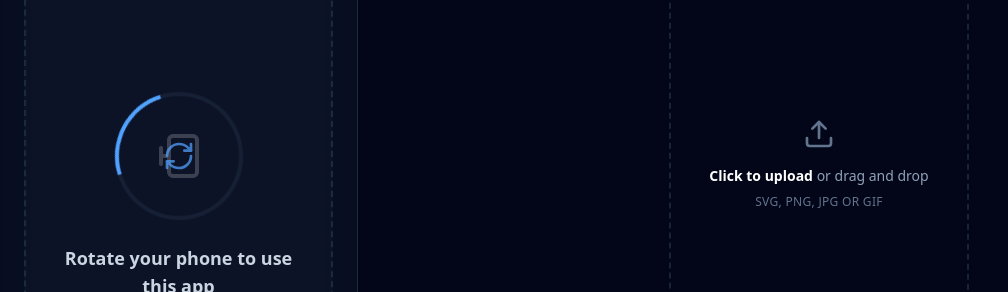
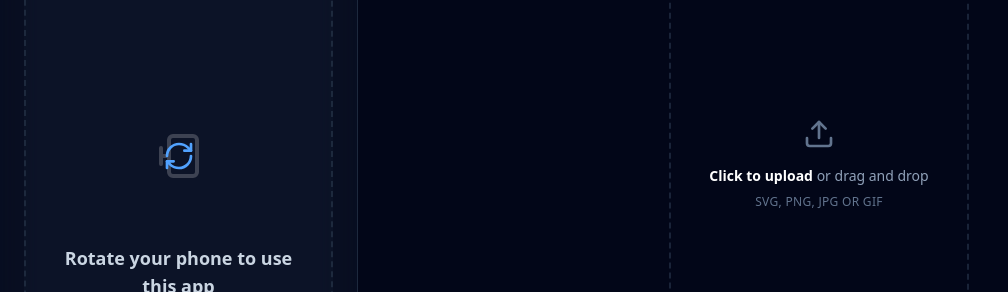
Before and after one commit to noelk8888/watermark, a React (Vite) app in the folder watermark-studio/: page / in a window 1280 px wide. Shown: the part 234-526 px from the top of the page, without its empty margins (0-1008 px from the left). Built offline with nearby package versions, Linux system fonts and the light colour scheme.

Commit message:
Remove animation from placeholder icon

```diff
--- a/watermark-studio/src/App.jsx
+++ b/watermark-studio/src/App.jsx
@@ -209,11 +209,10 @@ export default function App() {
           {!image ? (
             <div className="flex-1 flex flex-col items-center justify-center text-slate-500 text-center p-6 border-2 border-dashed border-slate-800 rounded-xl bg-slate-900/50 backdrop-blur-sm">
               <div className="relative w-32 h-32 mb-6 flex items-center justify-center">
-                <div className="absolute inset-0 border-4 border-slate-700/30 rounded-full border-t-blue-400 animate-[spin_3s_linear_infinite]" />
-                <div className="relative group-hover:scale-110 transition-transform duration-500">
+                <div className="relative">
                   <Monitor size={48} className="text-white rotate-90 opacity-20" />
                   <div className="absolute inset-0 flex items-center justify-center">
-                    <RefreshCw size={32} className="text-blue-400 animate-pulse" />
+                    <RefreshCw size={32} className="text-blue-400" />
                   </div>
                 </div>
               </div>
```
